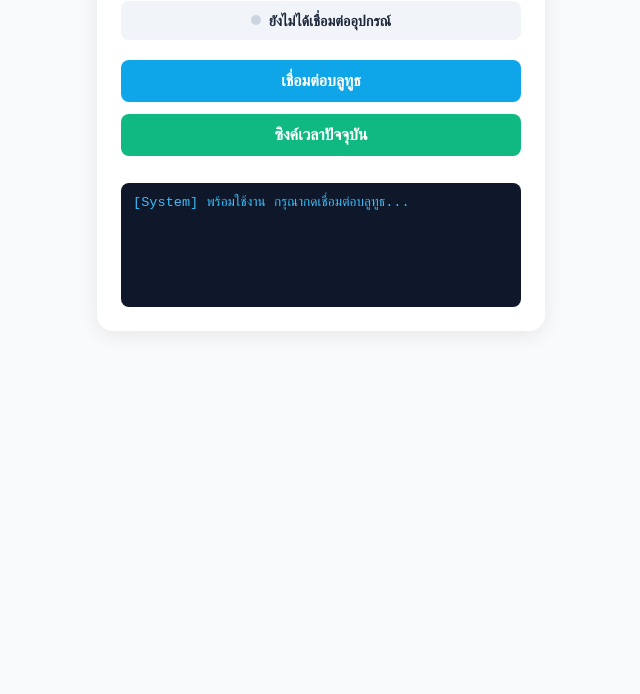
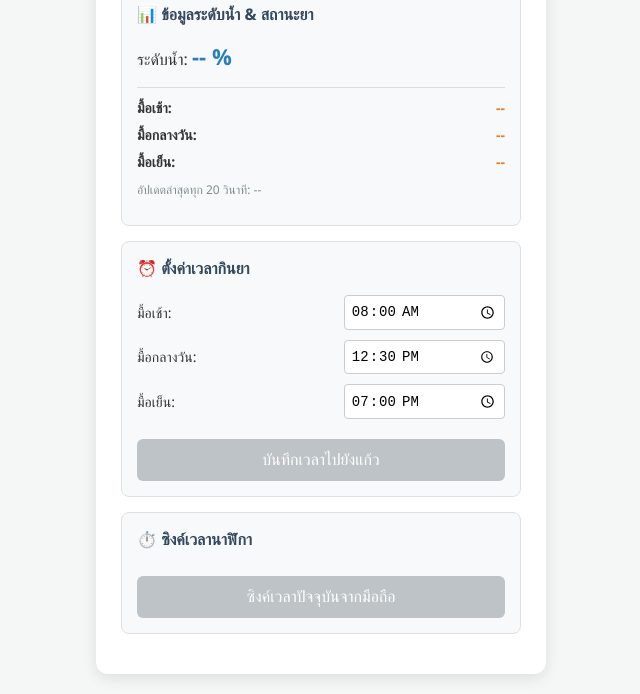
Before and after one commit to bugparanyoo/Pillsense-cup, a plain HTML site: page index.html in a window 1280 px wide. Shown: the part 288-982 px from the top of the page, without its empty margins (319-959 px from the left). Before the commit the page ends 840 px from the top, so only its background shows below. Drawn offline with Linux system fonts and the light colour scheme.

Commit message:
Update index.html

```diff
--- a/index.html
+++ b/index.html
@@ -3,165 +3,205 @@
 <head>
     <meta charset="UTF-8">
     <meta name="viewport" content="width=device-width, initial-scale=1.0">
-    <title>แก้วน้ำอัจฉริยะ ช่วยเตือนการกินยา</title>
+    <title>Pillsense Cup - Dashboard</title>
     <style>
-        :root {
-            --primary-color: #0ea5e9;
-            --success-color: #10b981;
-            --bg-color: #f8fafc;
-            --card-bg: #ffffff;
-            --text-color: #1e293b;
-        }
-        body {
-            font-family: 'Segoe UI', Tahoma, Geneva, Verdana, sans-serif;
-            background-color: var(--bg-color);
-            color: var(--text-color);
-            margin: 0;
-            padding: 20px;
-            display: flex;
-            justify-content: center;
-            align-items: center;
-            min-height: 100vh;
-        }
-        .container {
-            width: 100%;
-            max-width: 400px;
-            background: var(--card-bg);
-            padding: 24px;
-            border-radius: 16px;
-            box-shadow: 0 4px 20px rgba(0, 0, 0, 0.08);
-        }
-        h2 {
-            margin-top: 0;
-            font-size: 1.25rem;
-            text-align: center;
-            color: #0f172a;
-        }
-        .status-badge {
-            display: flex;
-            align-items: center;
-            justify-content: center;
-            gap: 8px;
-            background: #f1f5f9;
-            padding: 10px;
-            border-radius: 8px;
-            font-size: 0.9rem;
-            font-weight: 600;
-            margin-bottom: 20px;
-        }
-        .dot {
-            width: 10px;
-            height: 10px;
-            border-radius: 50%;
-            background-color: #cbd5e1;
-        }
-        .dot.connected {
-            background-color: var(--success-color);
-            box-shadow: 0 0 8px rgba(16, 185, 129, 0.5);
-        }
-        button {
-            width: 100%;
-            padding: 12px;
-            border: none;
-            border-radius: 8px;
-            font-size: 1rem;
-            font-weight: 600;
-            cursor: pointer;
-            transition: background 0.2s;
-            margin-bottom: 12px;
-        }
-        #connectBtn {
-            background-color: var(--primary-color);
-            color: white;
-        }
-        #connectBtn:hover {
-            background-color: #0284c7;
-        }
-        #syncBtn {
-            background-color: var(--success-color);
-            color: white;
-        }
-        #syncBtn:hover {
-            background-color: #059669;
-        }
-        button:disabled {
-            background-color: #e2e8f0;
-            color: #94a3b8;
-            cursor: not-allowed;
-        }
-        .log-box {
-            background: #0f172a;
-            color: #38bdf8;
-            padding: 12px;
-            border-radius: 8px;
-            font-family: monospace;
-            font-size: 0.85rem;
-            height: 100px;
-            overflow-y: auto;
-            margin-top: 15px;
-        }
+        body { font-family: 'Segoe UI', Tahoma, Geneva, Verdana, sans-serif; background-color: #f4f7f6; color: #333; margin: 0; padding: 20px; display: flex; justify-content: center; }
+        .container { background: #ffffff; padding: 25px; border-radius: 12px; box-shadow: 0 4px 15px rgba(0,0,0,0.1); width: 100%; max-width: 400px; text-align: center; }
+        h2 { color: #2c3e50; margin-bottom: 5px; }
+        .status { font-size: 14px; margin-bottom: 20px; padding: 6px; border-radius: 6px; display: inline-block; font-weight: bold; }
+        .disconnected { background: #ffebee; color: #c62828; }
+        .connected { background: #e8f5e9; color: #2e7d32; }
+        .card { background: #f8f9fa; border: 1px solid #e0e0e0; border-radius: 8px; padding: 15px; margin-bottom: 15px; text-align: left; }
+        .card h3 { margin-top: 0; font-size: 16px; color: #34495e; }
+        .value { font-size: 22px; font-weight: bold; color: #2980b9; }
+        .pill-status { display: flex; justify-content: space-between; margin: 8px 0; font-size: 14px; font-weight: bold; }
+        .taken { color: #27ae60; }
+        .pending { color: #e67e22; }
+        input[type="time"] { padding: 6px; font-size: 14px; border-radius: 4px; border: 1px solid #ccc; width: 40%; }
+        .schedule-row { display: flex; justify-content: space-between; align-items: center; margin-bottom: 10px; font-size: 14px; }
+        button { background-color: #3498db; color: white; border: none; padding: 12px 20px; font-size: 16px; border-radius: 6px; cursor: pointer; width: 100%; margin-top: 10px; transition: background 0.3s; }
+        button:hover { background-color: #2980b9; }
+        button:disabled { background-color: #bdc3c7; cursor: not-allowed; }
     </style>
 </head>
 <body>
 
 <div class="container">
-    <h2>แก้วน้ำอัจฉริยะ ช่วยเตือนการกินยา</h2>
+    <h2>Pillsense Cup</h2>
+    <p>Smart Thermos & Pill Reminder</p>
 
-    <div class="status-badge">
-        <div id="statusDot" class="dot"></div>
-        <span id="statusText">ยังไม่ได้เชื่อมต่ออุปกรณ์</span>
+    <div id="connectionStatus" class="status disconnected">สถานะ: ยังไม่ได้เชื่อมต่อ</div>
+
+    <button id="connectBtn" onclick="connectBLE()">เชื่อมต่ออุปกรณ์ (Connect BLE)</button>
+
+    <div class="card" style="margin-top: 20px;">
+        <h3>📊 ข้อมูลระดับน้ำ & สถานะยา</h3>
+        <p>ระดับน้ำ: <span id="waterLevel" class="value">-- %</span></p>
+        <hr style="border:0; border-top:1px solid #ddd; margin: 10px 0;">
+        <div class="pill-status"><span>มื้อเช้า:</span> <span id="statusMorning" class="pending">--</span></div>
+        <div class="pill-status"><span>มื้อกลางวัน:</span> <span id="statusNoon" class="pending">--</span></div>
+        <div class="pill-status"><span>มื้อเย็น:</span> <span id="statusEvening" class="pending">--</span></div>
+        <p style="font-size: 12px; color: #7f8c8d; margin-top: 10px;" id="lastUpdate">อัปเดตล่าสุดทุก 20 วินาที: --</p>
     </div>
 
-    <button id="connectBtn" onclick="connectBluetooth()">เชื่อมต่อบลูทูธ</button>
-    <button id="syncBtn" onclick="syncTime()" disabled>ซิงค์เวลาปัจจุบัน</button>
+    <div class="card">
+        <h3>⏰ ตั้งค่าเวลากินยา</h3>
+        <div class="schedule-row">
+            <span>มื้อเช้า:</span> <input type="time" id="timeMorning" value="08:00">
+        </div>
+        <div class="schedule-row">
+            <span>มื้อกลางวัน:</span> <input type="time" id="timeNoon" value="12:30">
+        </div>
+        <div class="schedule-row">
+            <span>มื้อเย็น:</span> <input type="time" id="timeEvening" value="19:00">
+        </div>
+        <button id="syncScheduleBtn" onclick="updateSchedule()" disabled>บันทึกเวลาไปยังแก้ว</button>
+    </div>
 
-    <div class="log-box" id="logBox">
-        [System] พร้อมใช้งาน กรุณากดเชื่อมต่อบลูทูธ...
+    <div class="card">
+        <h3>⏱️ ซิงค์เวลานาฬิกา</h3>
+        <button id="syncTimeBtn" onclick="syncTime()" disabled>ซิงค์เวลาปัจจุบันจากมือถือ</button>
     </div>
 </div>
 
 <script>
-    // UUIDs สำหรับเชื่อมต่อกับ ESP32-C3
     const SERVICE_UUID = "42a70001-e29f-412f-a2e6-7b5c87c0e001";
-    const TIME_SYNC_CHAR_UUID = "42a70002-e29f-412f-a2e6-7b5c87c0e001";
-
-    // ชื่ออุปกรณ์บลูทูธที่ตั้งไว้ตรงกับฝั่ง ESP32
-    const DEVICE_NAME = "Smart-Thermos-Lid";
+    const TIME_SYNC_UUID = "42a70002-e29f-412f-a2e6-7b5c87c0e001";
+    const TELEMETRY_UUID = "42a70003-e29f-412f-a2e6-7b5c87c0e001";
+    const SCHEDULE_UUID = "42a70004-e29f-412f-a2e6-7b5c87c0e001";
 
     let bluetoothDevice;
+    let telemetryCharacteristic;
     let timeCharacteristic;
+    let scheduleCharacteristic;
 
-    function log(message) {
-        const box = document.getElementById('logBox');
-        box.innerHTML += `<br>> ${message}`;
-        box.scrollTop = box.scrollHeight;
-    }
-
-    async function connectBluetooth() {
+    async function connectBLE() {
         try {
-            log("กำลังค้นหาอุปกรณ์ " + DEVICE_NAME + "...");
+            document.getElementById('connectionStatus').innerText = "กำลังค้นหาอุปกรณ์...";
 
             bluetoothDevice = await navigator.bluetooth.requestDevice({
-                filters: [{ name: DEVICE_NAME }],
+                filters: [{ name: 'Pillsense-Cup' }],
                 optionalServices: [SERVICE_UUID]
             });
 
             bluetoothDevice.addEventListener('gattserverdisconnected', onDisconnected);
 
-            log("กำลังเชื่อมต่อ GATT Server...");
+            document.getElementById('connectionStatus').innerText = "กำลังเชื่อมต่อ GATT...";
             const server = await bluetoothDevice.gatt.connect();
 
-            log("กำลังดึงข้อมูล Service...");
+            document.getElementById('connectionStatus').innerText = "กำลังโหลด Service...";
             const service = await server.getPrimaryService(SERVICE_UUID);
 
-            log("กำลังดึง Characteristic สำหรับซิงค์เวลา...");
-            timeCharacteristic = await service.getCharacteristic(TIME_SYNC_CHAR_UUID);
+            telemetryCharacteristic = await service.getCharacteristic(TELEMETRY_UUID);
+            timeCharacteristic = await service.getCharacteristic(TIME_SYNC_UUID);
+            scheduleCharacteristic = await service.getCharacteristic(SCHEDULE_UUID);
 
-            // อัปเดตสถานะ UI หน้าเว็บ
-            document.getElementById('statusDot').classList.add('connected');
-            document.getElementById('statusText').innerText = 'เชื่อมต่อสำเร็จ';
-            document.getElementById('connectBtn').innerText = 'ยกเลิกการเชื่อมต่อ';
-            document
+            await telemetryCharacteristic.startNotifications();
+            telemetryCharacteristic.addEventListener('characteristicvaluechanged', handleTelemetryData);
+
+            document.getElementById('connectionStatus').innerText = "สถานะ: เชื่อมต่อสำเร็จ ✅";
+            document.getElementById('connectionStatus').className = "status connected";
+            document.getElementById('connectBtn').innerText = "ตัดการเชื่อมต่อ";
+            document.getElementById('connectBtn').onclick = disconnectBLE;
+            document.getElementById('syncTimeBtn').disabled = false;
+            document.getElementById('syncScheduleBtn').disabled = false;
+
+            syncTime();
+
+        } catch (error) {
+            console.error("Connection failed:", error);
+            alert("การเชื่อมต่อล้มเหลว: " + error);
+            document.getElementById('connectionStatus').innerText = "สถานะ: ยังไม่ได้เชื่อมต่อ";
+        }
+    }
+
+    function handleTelemetryData(event) {
+        const rawValue = new TextDecoder().decode(event.target.value);
+        // ตัวอย่างรูปแบบข้อมูลที่รับมา: "H2O:75|M:1|N:0|E:0|Next:12:30"
+        try {
+            const parts = rawValue.split('|');
+            const h2o = parts[0].split(':')[1];
+            const morningTaken = parts[1].split(':')[1] === '1';
+            const noonTaken = parts[2].split(':')[1] === '1';
+            const eveningTaken = parts[3].split(':')[1] === '1';
+
+            document.getElementById('waterLevel').innerText = h2o + "%";
+
+            updatePillStatusUI('statusMorning', morningTaken);
+            updatePillStatusUI('statusNoon', noonTaken);
+            updatePillStatusUI('statusEvening', eveningTaken);
+
+            const now = new Date();
+            document.getElementById('lastUpdate').innerText = "อัปเดตล่าสุด: " + now.toLocaleTimeString();
+        } catch(e) {
+            console.error("Parse telemetry error:", e);
+        }
+    }
+
+    function updatePillStatusUI(elementId, isTaken) {
+        const el = document.getElementById(elementId);
+        if (isTaken) {
+            el.innerText = "ทานแล้ว ✅";
+            el.className = "taken";
+        } else {
+            el.innerText = "ยังไม่ทาน ⏳";
+            el.className = "pending";
+        }
+    }
+
+    async function syncTime() {
+        if (!timeCharacteristic) return;
+        try {
+            const unixTime = Math.floor(Date.now() / 1000);
+            const buffer = new ArrayBuffer(4);
+            const view = new DataView(buffer);
+            view.setUint32(0, unixTime, true);
+
+            await timeCharacteristic.writeValue(buffer);
+            alert("ซิงค์เวลาปัจจุบันสำเร็จ!");
+        } catch (error) {
+            console.error("Sync time failed:", error);
+            alert("ซิงค์เวลาไม่สำเร็จ: " + error);
+        }
+    }
+
+    async function updateSchedule() {
+        if (!scheduleCharacteristic) return;
+        try {
+            const mVal = document.getElementById('timeMorning').value.split(':');
+            const nVal = document.getElementById('timeNoon').value.split(':');
+            const eVal = document.getElementById('timeEvening').value.split(':');
+
+            // แพ็กข้อมูลเป็น Array 6 ไบต์ [ชม.เช้า, นาทีเช้า, ชม.กลางวัน, นาทีกลางวัน, ชม.เย็น, นาทีเย็น]
+            const buffer = new Uint8Array([
+                parseInt(mVal[0]), parseInt(mVal[1]),
+                parseInt(nVal[0]), parseInt(nVal[1]),
+                parseInt(eVal[0]), parseInt(eVal[1])
+            ]);
+
+            await scheduleCharacteristic.writeValue(buffer);
+            alert("บันทึกเวลากินยาไปยังแก้ว Pillsense Cup สำเร็จ!");
+        } catch (error) {
+            console.error("Update schedule failed:", error);
+            alert("บันทึกเวลาไม่สำเร็จ: " + error);
+        }
+    }
+
+    function disconnectBLE() {
+        if (bluetoothDevice && bluetoothDevice.gatt.connected) {
+            bluetoothDevice.gatt.disconnect();
+        }
+    }
+
+    function onDisconnected() {
+        document.getElementById('connectionStatus').innerText = "สถานะ: ตัดการเชื่อมต่อแล้ว ❌";
+        document.getElementById('connectionStatus').className = "status disconnected";
+        document.getElementById('connectBtn').innerText = "เชื่อมต่ออุปกรณ์ (Connect BLE)";
+        document.getElementById('connectBtn').onclick = connectBLE;
+        document.getElementById('syncTimeBtn').disabled = true;
+        document.getElementById('syncScheduleBtn').disabled = true;
+        document.getElementById('waterLevel').innerText = "-- %";
+    }
 </script>
 
 </body>
```
